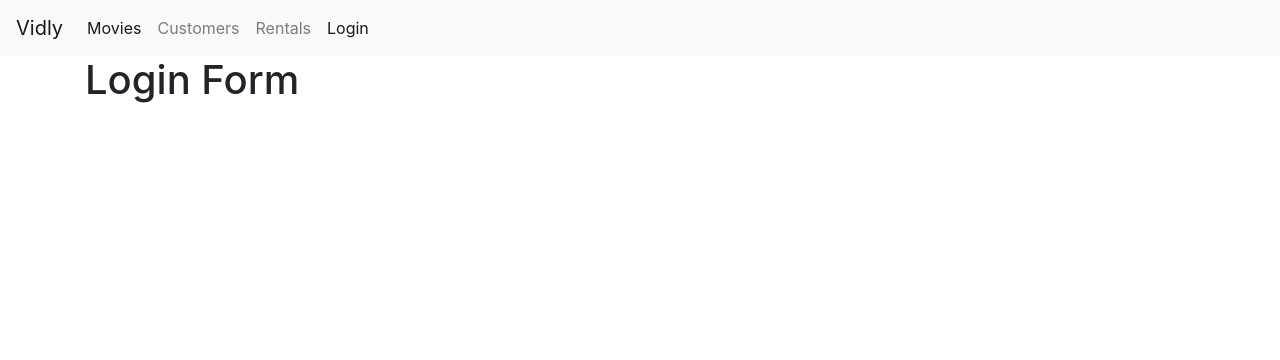
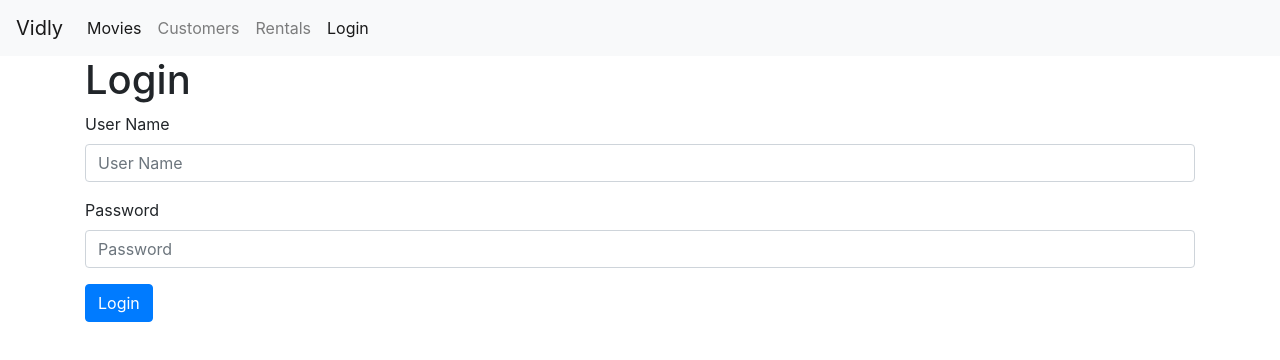
Before and after one commit to imsiddiquee/react-form, a React (Create React App) app: page /login in a window 1280 px wide. Shown: the top 360 px of the page. Built offline with nearby package versions, Linux system fonts and the light colour scheme.

Commit message:
add new bootstrap form

```diff
--- a/src/components/loginForm.jsx
+++ b/src/components/loginForm.jsx
@@ -2,7 +2,33 @@ import React, { Component } from "react";
 
 class LoginForm extends Component {
   render() {
-    return <h1>Login Form</h1>;
+    return (
+      <div>
+        <h1>Login</h1>
+        <form>
+          <div class="form-group">
+            <label for="username">User Name</label>
+            <input
+              type="text"
+              class="form-control"
+              id="username"
+              placeholder="User Name"
+            />
+          </div>
+          <div class="form-group">
+            <label for="password">Password</label>
+            <input
+              type="password"
+              class="form-control"
+              id="password"
+              placeholder="Password"
+            />
+          </div>
+
+          <button className="btn btn-primary">Login</button>
+        </form>
+      </div>
+    );
   }
 }
 
```
